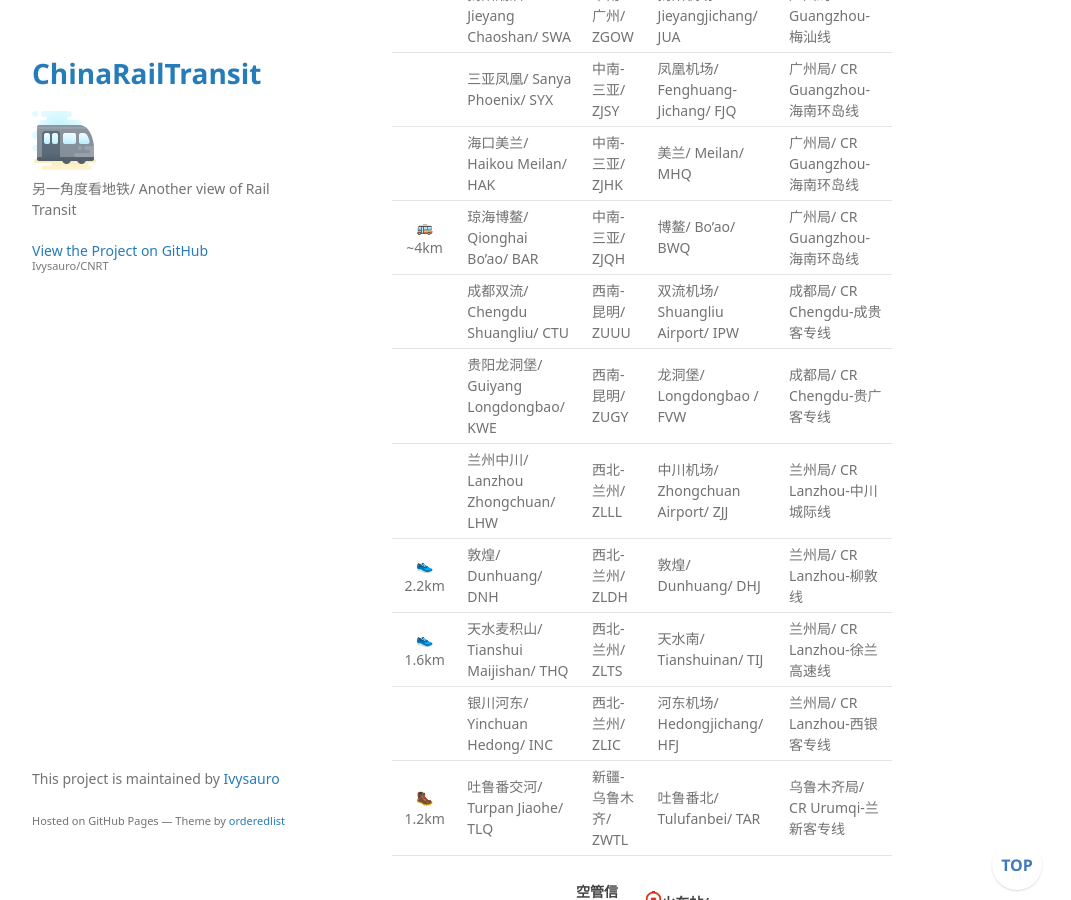
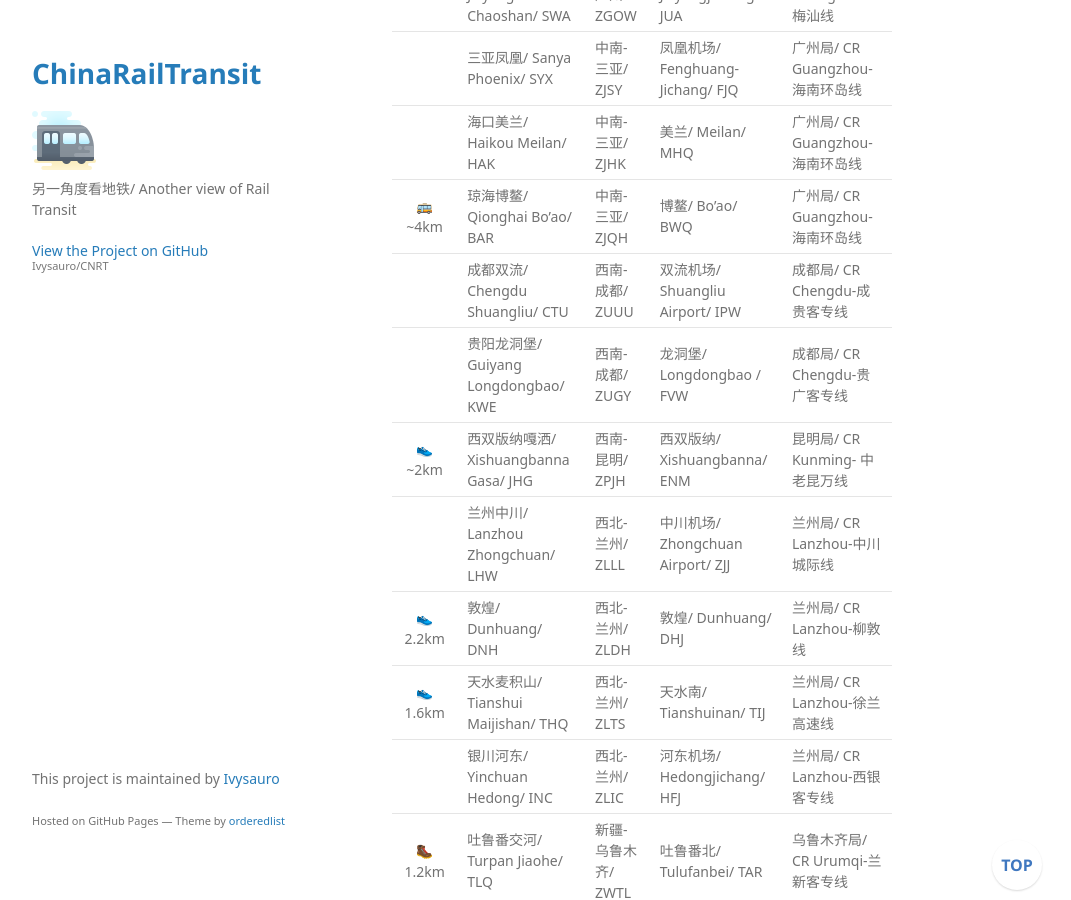
Before and after one commit to Ivysauro/CNRT, a Jekyll site: the page built from data/Air-Rail.md, in a window 1280 px wide and 900 px high, scrolled down 1558 px. Shown: the whole window, without its empty margins (178-1249 px from the left). Built offline with Jekyll 4.4.1, drawn with Linux system fonts in a browser that asks for light colours; some web fonts are replaced; our own code applies the rules of GitHub Pages for plain Markdown files; a script that is not in the unit is left out.

Commit message:
🍊更新西双版纳数据

```diff
--- a/data/Air-Rail.md
+++ b/data/Air-Rail.md
@@ -30,8 +30,9 @@
 | | 三亚凤凰/ Sanya Phoenix/ SYX | 中南-三亚/ ZJSY | 凤凰机场/ Fenghuang-Jichang/ FJQ | 广州局/ CR Guangzhou-海南环岛线 |
 | | 海口美兰/ Haikou Meilan/ HAK | 中南-三亚/ ZJHK | 美兰/ Meilan/ MHQ | 广州局/ CR Guangzhou-海南环岛线 |
 | 🚌~4km | 琼海博鳌/ Qionghai Bo'ao/ BAR | 中南-三亚/ ZJQH | 博鳌/ Bo'ao/ BWQ | 广州局/ CR Guangzhou-海南环岛线 |
-| | 成都双流/ Chengdu Shuangliu/ CTU | 西南-昆明/ ZUUU | 双流机场/ Shuangliu Airport/ IPW | 成都局/ CR Chengdu-成贵客专线 |
-| | 贵阳龙洞堡/ Guiyang Longdongbao/ KWE | 西南-昆明/ ZUGY | 龙洞堡/ Longdongbao / FVW | 成都局/ CR Chengdu-贵广客专线 |
+| | 成都双流/ Chengdu Shuangliu/ CTU | 西南-成都/ ZUUU | 双流机场/ Shuangliu Airport/ IPW | 成都局/ CR Chengdu-成贵客专线 |
+| | 贵阳龙洞堡/ Guiyang Longdongbao/ KWE | 西南-成都/ ZUGY | 龙洞堡/ Longdongbao / FVW | 成都局/ CR Chengdu-贵广客专线 |
+| 👟~2km | 西双版纳嘎洒/ Xishuangbanna Gasa/ JHG | 西南-昆明/ ZPJH | 西双版纳/ Xishuangbanna/ ENM | 昆明局/ CR Kunming- 中老昆万线 |
 | | 兰州中川/ Lanzhou Zhongchuan/ LHW | 西北-兰州/ ZLLL | 中川机场/ Zhongchuan Airport/ ZJJ | 兰州局/ CR Lanzhou-中川城际线 |
 | 👟2.2km | 敦煌/ Dunhuang/ DNH | 西北-兰州/ ZLDH | 敦煌/ Dunhuang/ DHJ | 兰州局/ CR Lanzhou-柳敦线 |
 | 👟1.6km | 天水麦积山/ Tianshui Maijishan/ THQ | 西北-兰州/ ZLTS | 天水南/ Tianshuinan/ TIJ | 兰州局/ CR Lanzhou-徐兰高速线 |
```
